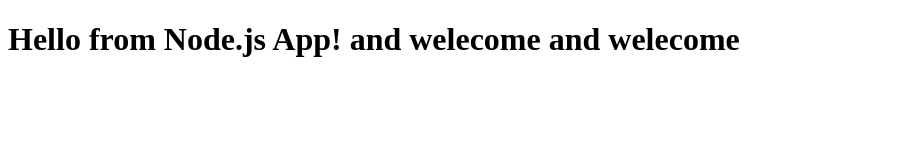
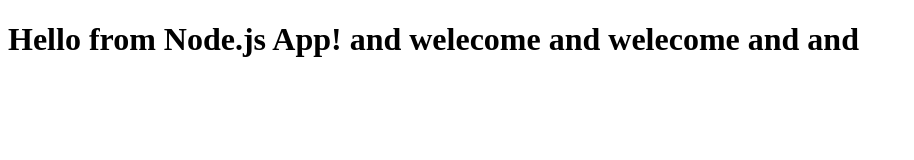
Before and after one commit to raool1/appnode, a website: page public/index.html in a window 1280 px wide. Shown: the whole page, without its empty margins (0-914 px from the left). Drawn offline with Linux system fonts and the light colour scheme.

Commit message:
updated staging

```diff
--- a/public/index.html
+++ b/public/index.html
@@ -7,7 +7,7 @@
 </head>
 <body>
 
-  <h1>Hello from Node.js App! and welecome and welecome </h1>
+  <h1>Hello from Node.js App! and welecome and welecome  and and </h1>
 
 
 </body>
```
